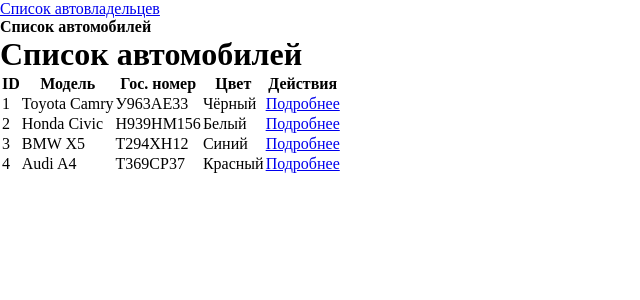
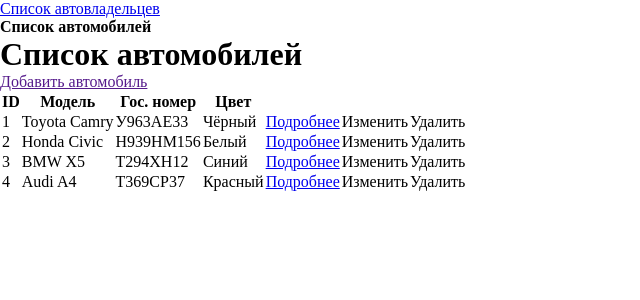
Before and after one commit to KlimVladMaks/web-lab-2, a Django app: template django_project_klimenkov/templates/cars_list.html in a window 1280 px wide. Shown: the top 300 px of the page, without its empty margins (0-640 px from the left). Run offline with Django 5.2, Linux system fonts and the light colour scheme; the template is opened without the code that fills it: values that come from a table or form of the project are taken from there, others are empty; data comes from the database, SQL or seed files in the repository.

Commit message:
Commit 16

```diff
--- a/django_project_klimenkov/project_first_app/urls.py
+++ b/django_project_klimenkov/project_first_app/urls.py
@@ -4,7 +4,7 @@ from . import views
 
 urlpatterns = [
     path('owner/<int:owner_id>/', views.owner_detail, name='owner_detail'),
-    path('owners/', views.owners_list, name='owners_list'),
-    path('cars/', views.CarsListView.as_view(), name='cars_list'),
+    path('owner/list', views.owners_list, name='owners_list'),
+    path('car/list', views.CarsListView.as_view(), name='cars_list'),
     path('car/<int:car_id>/', views.CarDetailView.as_view(), name='car_detail'),
 ]
--- a/django_project_klimenkov/project_first_app/views.py
+++ b/django_project_klimenkov/project_first_app/views.py
@@ -24,6 +24,10 @@ def owners_list(request):
     return render(request, 'owners_list.html', {'owners': owners})
 
 
+def owner_create():
+    pass
+
+
 class CarsListView(ListView):
     model = Car
     template_name = 'cars_list.html'
--- a/django_project_klimenkov/templates/cars_list.html
+++ b/django_project_klimenkov/templates/cars_list.html
@@ -15,6 +15,8 @@
 
     <h1>Список автомобилей</h1>
 
+    <a href="">Добавить автомобиль</a>
+
     {% if cars %}
         <table>
             <thead>
@@ -23,7 +25,7 @@
                     <th>Модель</th>
                     <th>Гос. номер</th>
                     <th>Цвет</th>
-                    <th>Действия</th>
+                    <th></th>
                 </tr>
             </thead>
             <tbody>
@@ -38,6 +40,8 @@
                             Подробнее
                         </a>
                     </td>
+                    <td>Изменить</td>
+                    <td>Удалить</td>
                 </tr>
                 {% endfor %}
             </tbody>
--- a/django_project_klimenkov/templates/owners_list.html
+++ b/django_project_klimenkov/templates/owners_list.html
@@ -15,6 +15,8 @@
 
     <h1>Список автовладельцев</h1>
 
+    <a href="">Добавить автовладельца</a>
+
     {% if owners %}
         <table>
             <thead>
@@ -23,7 +25,7 @@
                     <th>Фамилия</th>
                     <th>Имя</th>
                     <th>Дата рождения</th>
-                    <th>Действия</th>
+                    <th></th>
                 </tr>
             </thead>
             <tbody>
@@ -38,6 +40,8 @@
                             Подробнее
                         </a>
                     </td>
+                    <td>Изменить</td>
+                    <td>Удалить</td>
                 </tr>
                 {% endfor %}
             </tbody>
```
Also changed, not shown: django_project_klimenkov/project_first_app/forms.py (added, +11 -0 lines).
